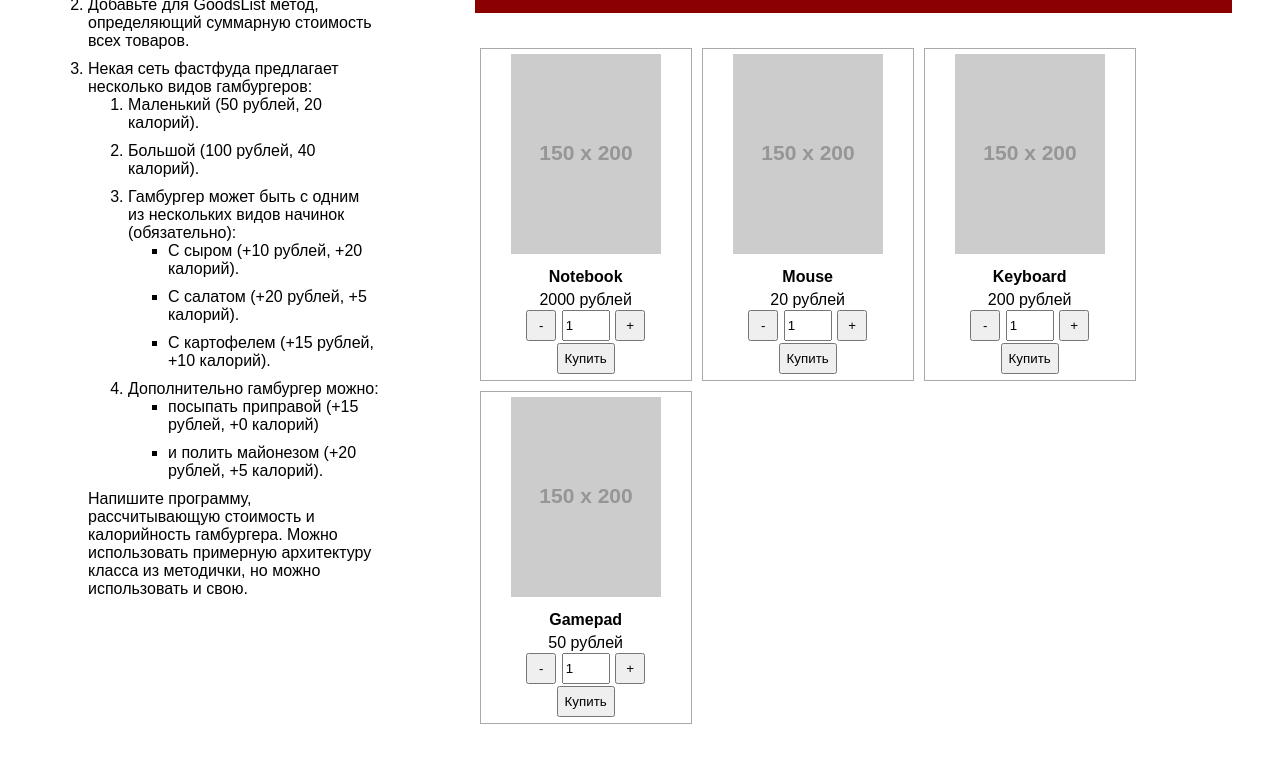
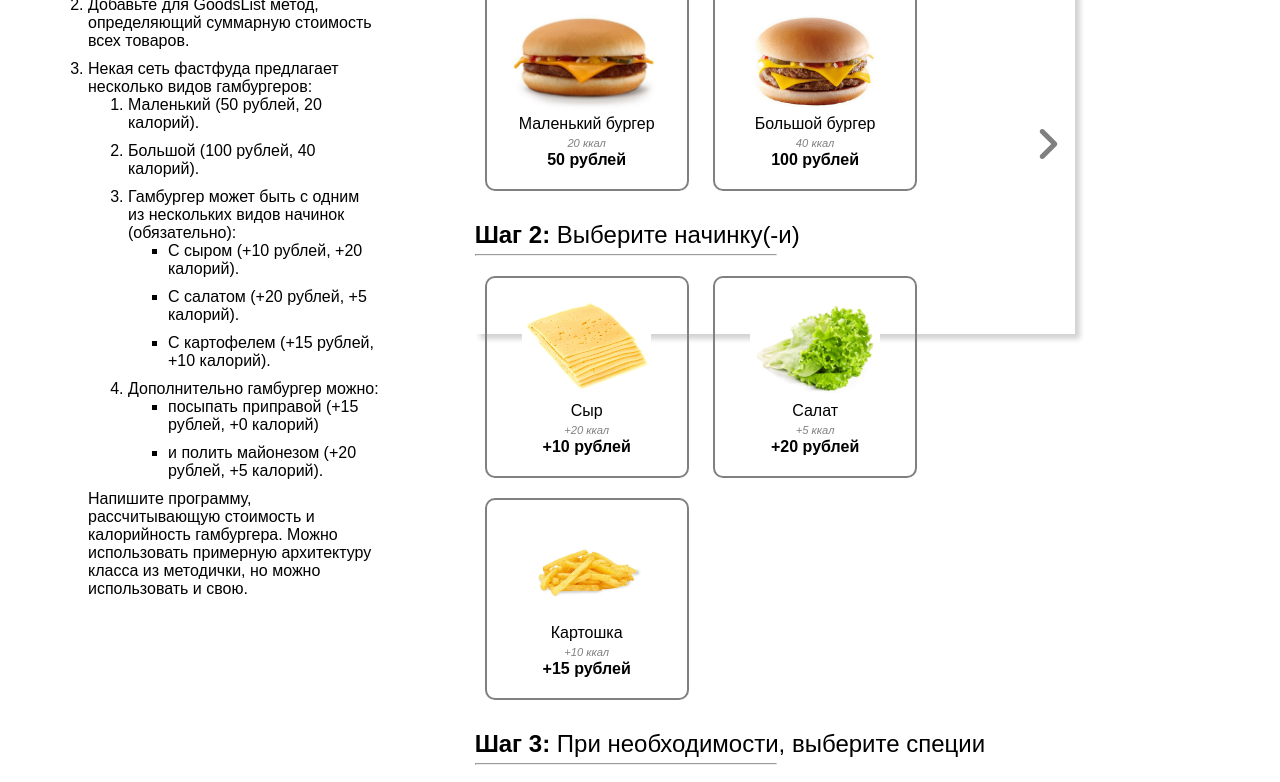
Before and after one commit to antanol/gb-js2-hw2, a website built with webpack: page dist/index.html in a window 1280 px wide. Shown: the part 180-962 px from the top of the page. Before the commit the page ends 925 px from the top, so only its background shows below. Built offline with Linux system fonts and the light colour scheme; placeholder pictures from the web are drawn by us.

Commit message:
Составила конструктор (пока всё на одном экране)

```diff
--- a/style/main.scss
+++ b/style/main.scss
@@ -161,3 +161,73 @@ body{
         }
     }
 }
+
+#task1-2{
+    display: none;
+}
+
+.hamburger-constructor {
+    width: 600px;
+    height: 400px;
+    box-shadow: 5px 5px 5px lightgrey;
+
+    position: relative;
+
+    // color: gray;
+
+    .fa{
+        position: absolute;
+        top: calc((100% - 20px) /2);
+        right: 15px;
+
+        font-size: 40px;
+        color: gray;
+    }
+
+    h2{
+        margin-bottom: 5px;
+
+        font-weight: 400;
+    }
+
+    hr{
+        width: 300px;
+        margin: 0 0 10px 0;
+    }
+
+    label{
+        display: inline-block;
+
+        min-width: 160px;
+        margin: 10px;
+        padding: 20px;
+
+        border: 2px solid gray;
+        border-radius: 10px;
+
+        text-align: center;
+
+        &:hover{
+            border-color: yellowgreen;
+        }
+
+        input{
+            display: none;
+        }
+
+        img{
+            height: 100px;
+        }
+
+        .params{
+            font-style: italic;
+            color: gray;
+            font-size: 70%;
+        }
+
+        .price{
+            // font-size: 130%;
+            font-weight: bold;
+        }
+    }
+}
```
Also changed, not shown: dist/bundle.js, dist/index.html, img/Hamburger-with-cheese.jpg (added), img/big.jpg (added), img/cheese.jpg (added), img/fries.jpg (added), img/salad.jpg (added), img/sauce.jpg (added), img/spice.jpg (added), img/standart.jpg (added), scripts/hamburger.js (added).
